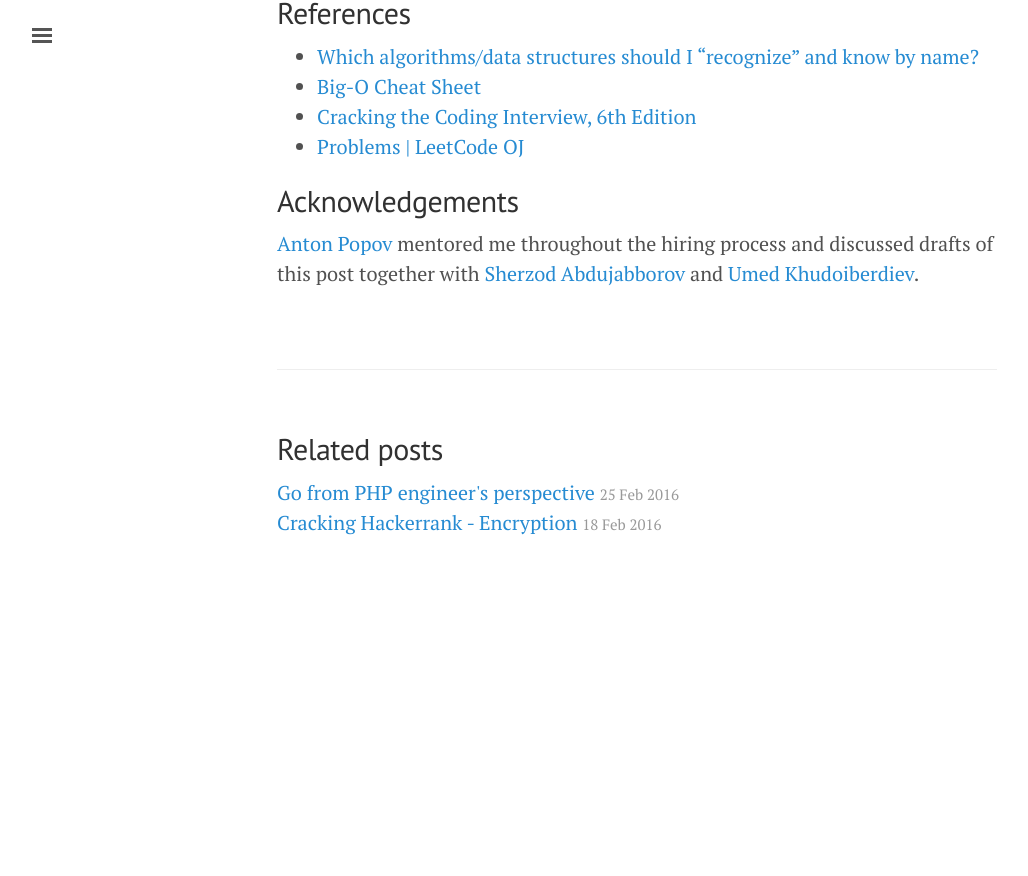
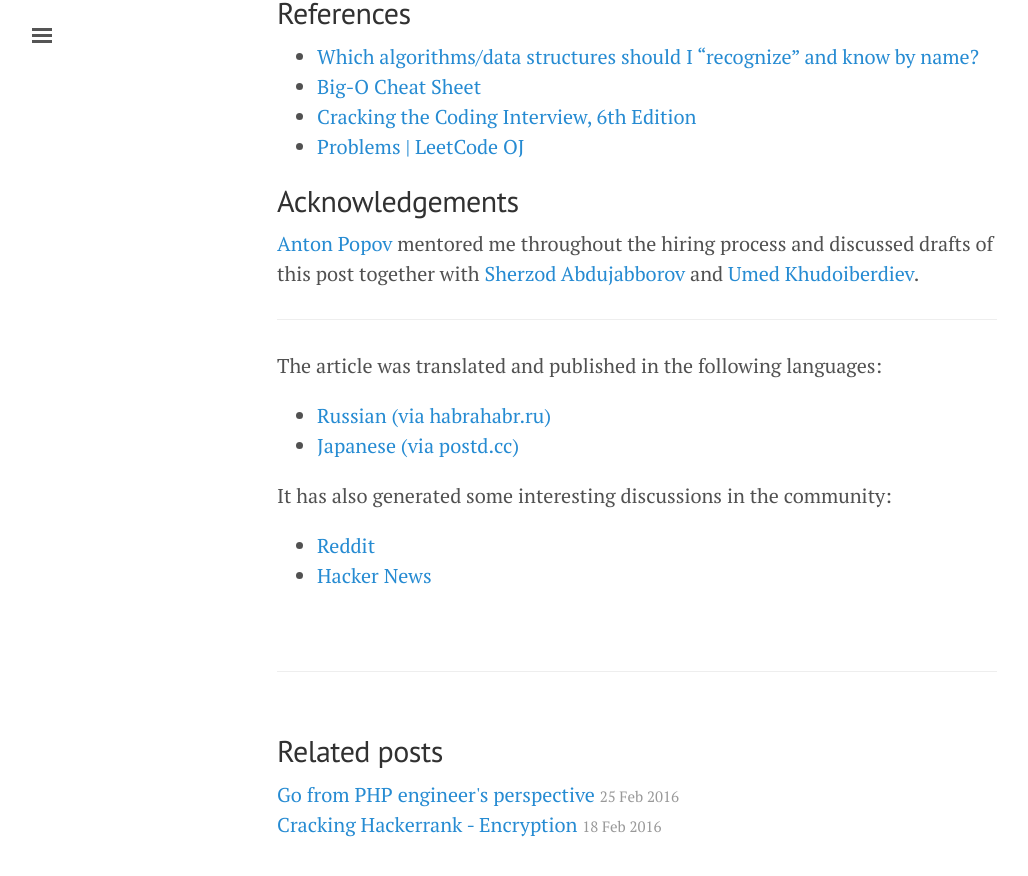
Before and after one commit to sobit/sobit.github.io, a Jekyll site: the page built from _posts/2016-07-08-amazon-software-engineer-interview.md, in a window 1280 px wide and 900 px high, scrolled down 6402 px. Shown: the top 876 px of the window, without its empty margins (3-1031 px from the left). Built offline with Jekyll 4.4.1, drawn with Linux system fonts in a browser that asks for light colours; comment, search, counter and statistics services are not loaded; before the commit the page ends 7000 px from its top, so only the background shows below that.

Commit message:
added links

```diff
--- a/_posts/2016-07-08-amazon-software-engineer-interview.md
+++ b/_posts/2016-07-08-amazon-software-engineer-interview.md
@@ -242,3 +242,15 @@
 [Anton Popov]: https://de.linkedin.com/in/antonpopovprofile
 [Sherzod Abdujabborov]: https://de.linkedin.com/in/sherzoda
 [Umed Khudoiberdiev]: https://github.com/pleerock
+
+---
+
+The article was translated and published in the following languages:
+
+- [Russian (via habrahabr.ru)](https://habrahabr.ru/post/305340/)
+- [Japanese (via postd.cc)](http://postd.cc/amazon-software-engineer-interview/)
+
+It has also generated some interesting discussions in the community:
+
+- [Reddit](https://www.reddit.com/r/programming/comments/4rwhfe/amazon_software_engineer_interview/)
+- [Hacker News](https://news.ycombinator.com/item?id=12058045)
```
